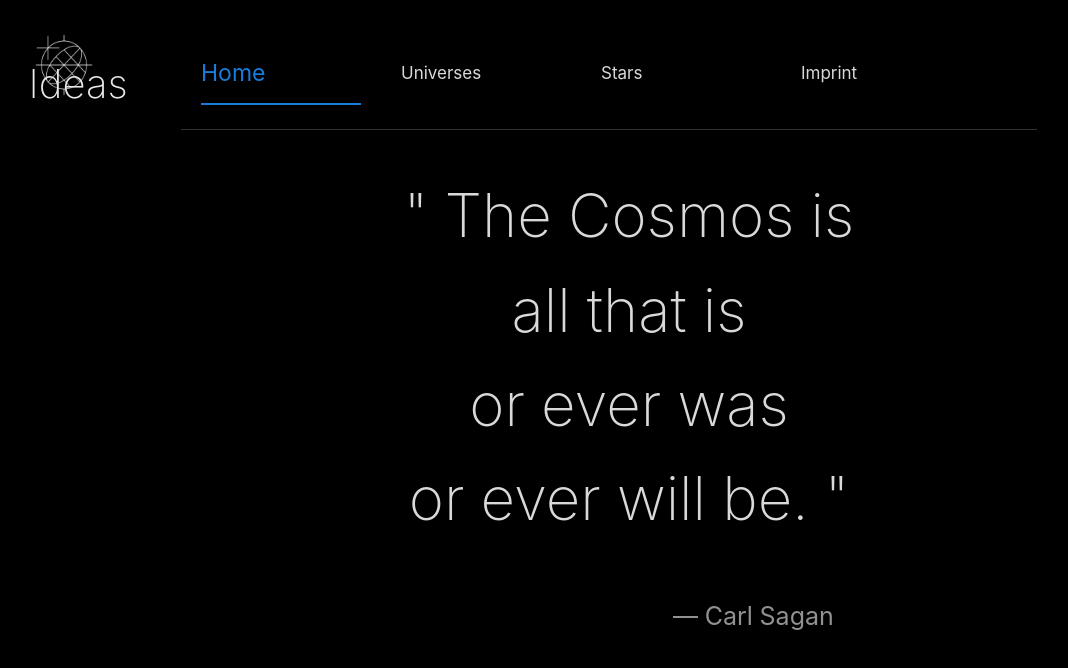
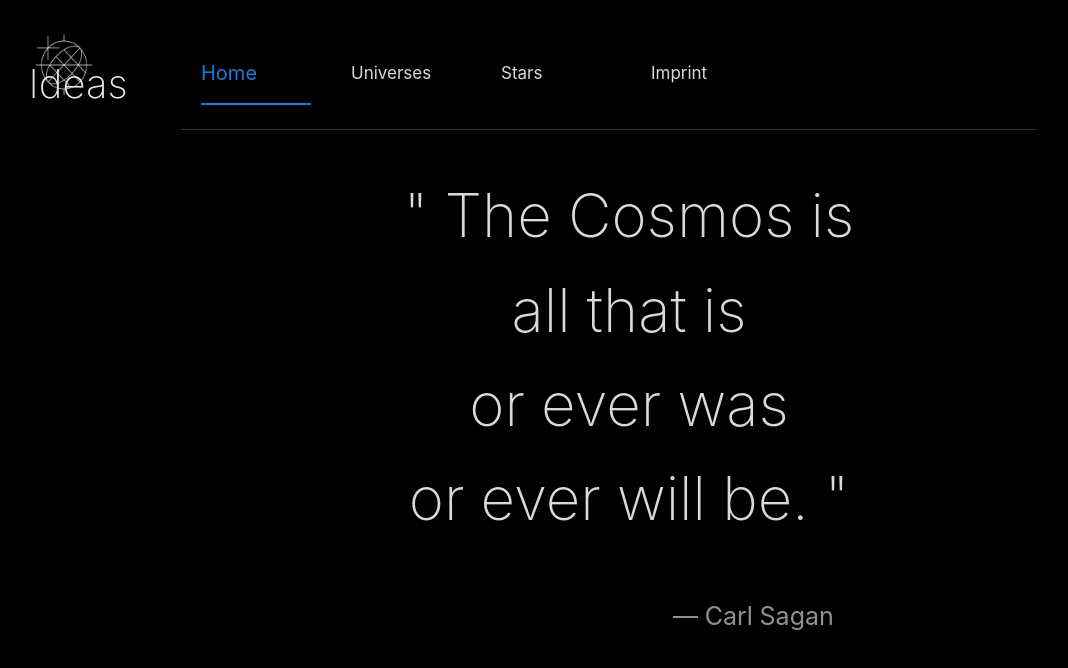
Before and after one commit to AlicanAkyuz/ideas, a React (Create React App) app: page / in a window 1280 px wide. Shown: the top 668 px of the page, without its empty margins (11-1079 px from the left). Built offline with nearby package versions, Linux system fonts and the light colour scheme.

Commit message:
improve styles

```diff
--- a/src/app/Main/Main.styles.ts
+++ b/src/app/Main/Main.styles.ts
@@ -2,6 +2,7 @@ export default {
   headerContainer: {
     display: 'flex',
     width: '100%',
+    minWidth: '1200px',
   },
   routesContainer: {
     display: 'flex',
--- a/src/components/MenuView/MenuView.styles.ts
+++ b/src/components/MenuView/MenuView.styles.ts
@@ -8,13 +8,15 @@ export default {
   menuItem: {
     fontSize: '17px',
     padding: '10px',
-    width: '200px',
+    width: '150px',
+    minWidth: '100px',
     height: '55px',
   },
   selectedMenuItem: {
-    fontSize: '23px',
+    fontSize: '20px',
     padding: '10px',
-    width: '200px',
+    width: '150px',
+    minWidth: '100px',
     height: '55px',
   },
 }
```
